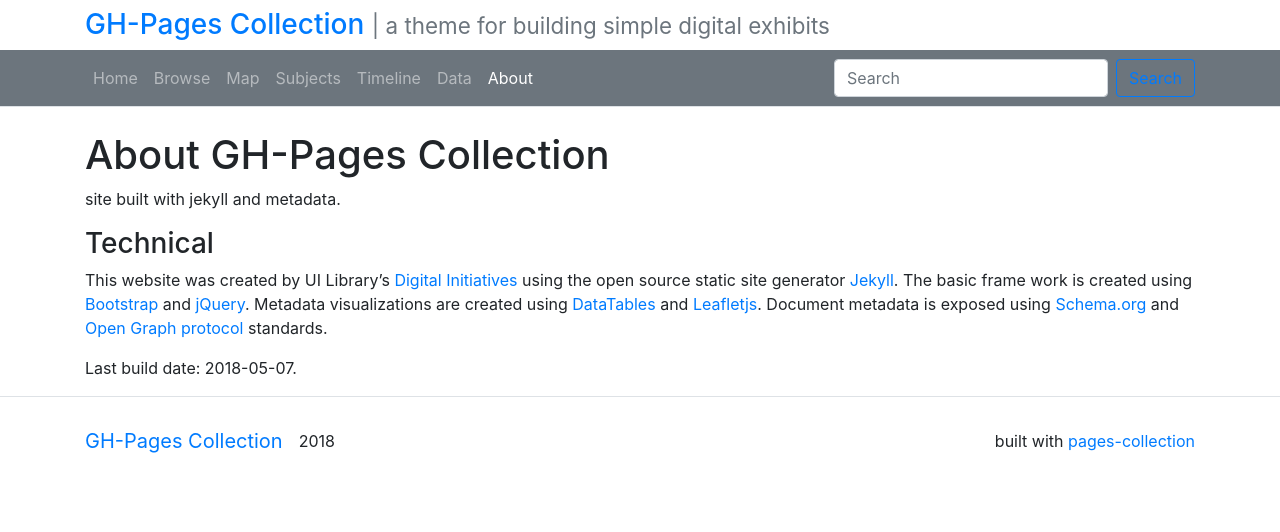
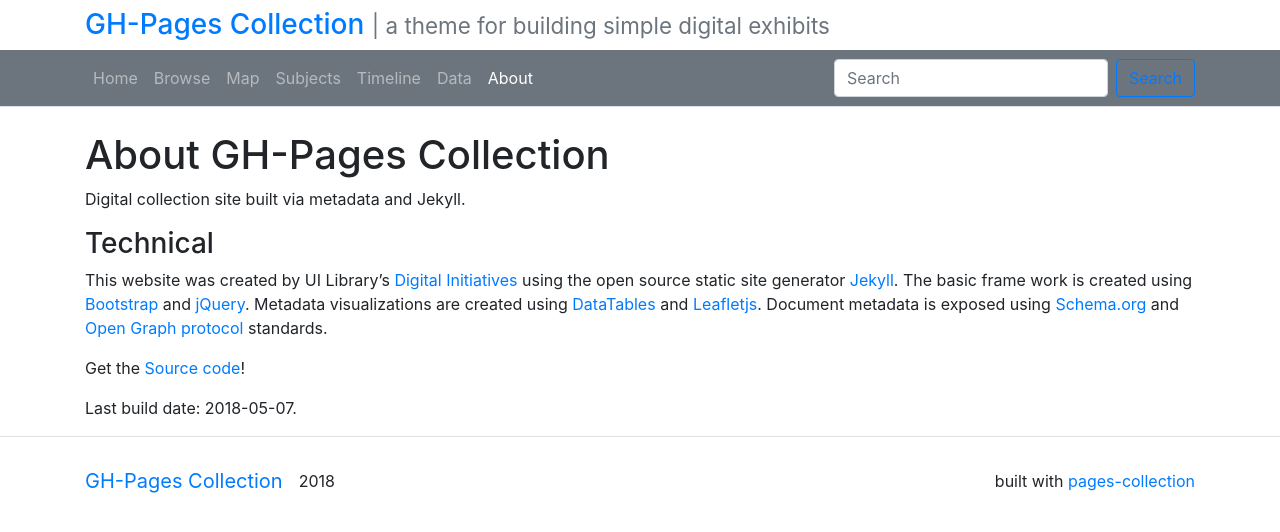
Before and after one commit to uidaholib/pages-collection, a Jekyll site: the page built from about.md, in a window 1280 px wide. Shown: the top 532 px of the page. Built offline with Jekyll 4.4.1, drawn with Linux system fonts in a browser that asks for light colours.

Commit message:
add source repository links

```diff
--- a/_config.yml
+++ b/_config.yml
@@ -19,6 +19,8 @@ email: ewilliamson@uidaho.edu
 url: https://uidaholib.github.io
 # baseurl is your github repository's name prefixed with a /
 baseurl: /pages-collection
+# repository is the github repository's full url
+repository: https://github.com/uidaholib/pages-collection
 
 # google services [optional!]
 # leave these blank or comment out to NOT include google code
--- a/_layouts/data.html
+++ b/_layouts/data.html
@@ -25,6 +25,8 @@ layout: page
                 <a class="btn btn-primary col-md-6 col-md-offset-3 mt-2" href="{{ "/data/subjects.json" | absolute_url }}" target="_blank">Subjects JSON</a>
                 <br>
                 <!--<a class="btn btn-secondary col-md-6 col-md-offset-3 mt-2" href="#">Download All Items</a>-->
+                <a class="btn btn-primary col-md-6 col-md-offset-3 mt-2" href="{{ site.repository }}" target="_blank">Source Code</a>
+                <br>
             </div>
         </div>
     </div>
--- a/about.md
+++ b/about.md
@@ -5,7 +5,7 @@ title: About
 
 # About {{ site.title }}
 
-site built with jekyll and metadata.
+Digital collection site built via metadata and Jekyll.
 
 ### Technical
 
@@ -14,4 +14,6 @@ The basic frame work is created using [Bootstrap](https://getbootstrap.com/) and
 Metadata visualizations are created using [DataTables](https://datatables.net/) and [Leafletjs](http://leafletjs.com/).
 Document metadata is exposed using [Schema.org](http://schema.org) and [Open Graph protocol](http://ogp.me/) standards.
 
+Get the [Source code]({{ site.repository }})!
+
 Last build date: {{ site.time | date: "%Y-%m-%d" }}.
```
